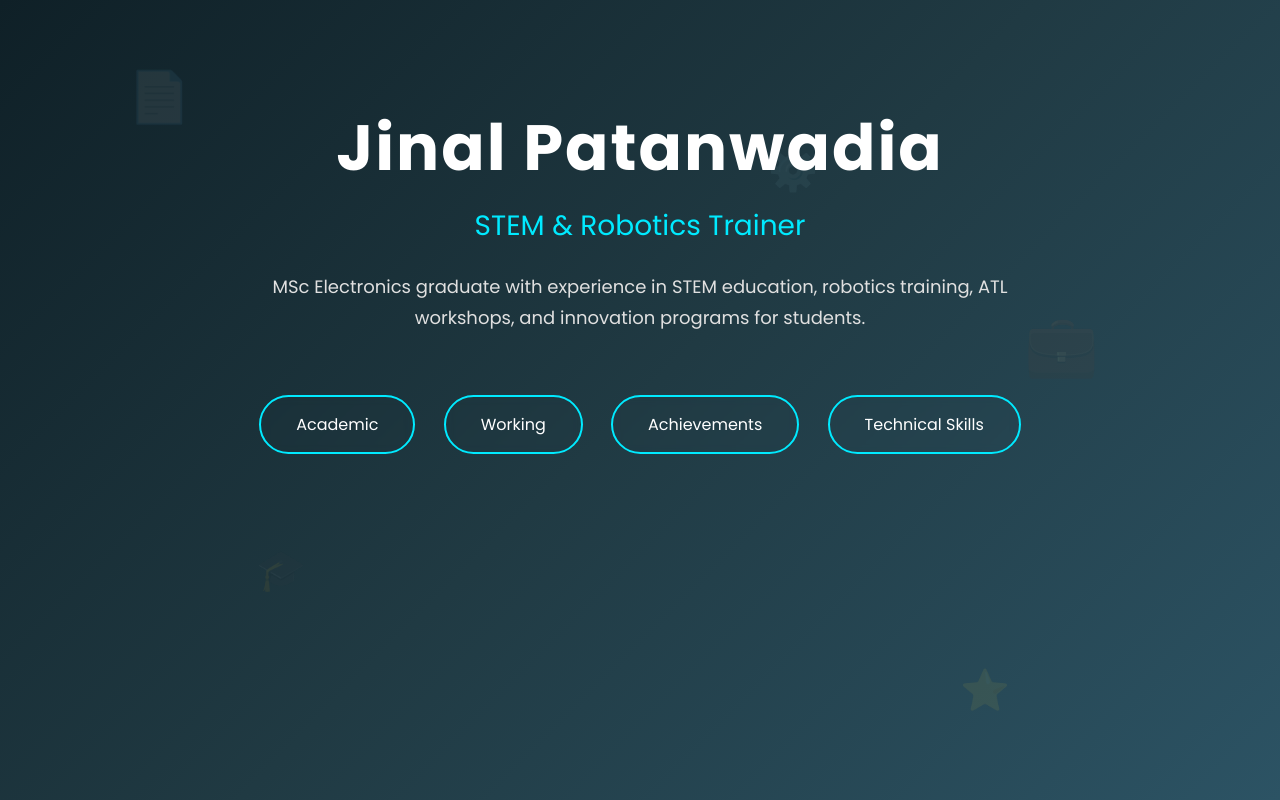
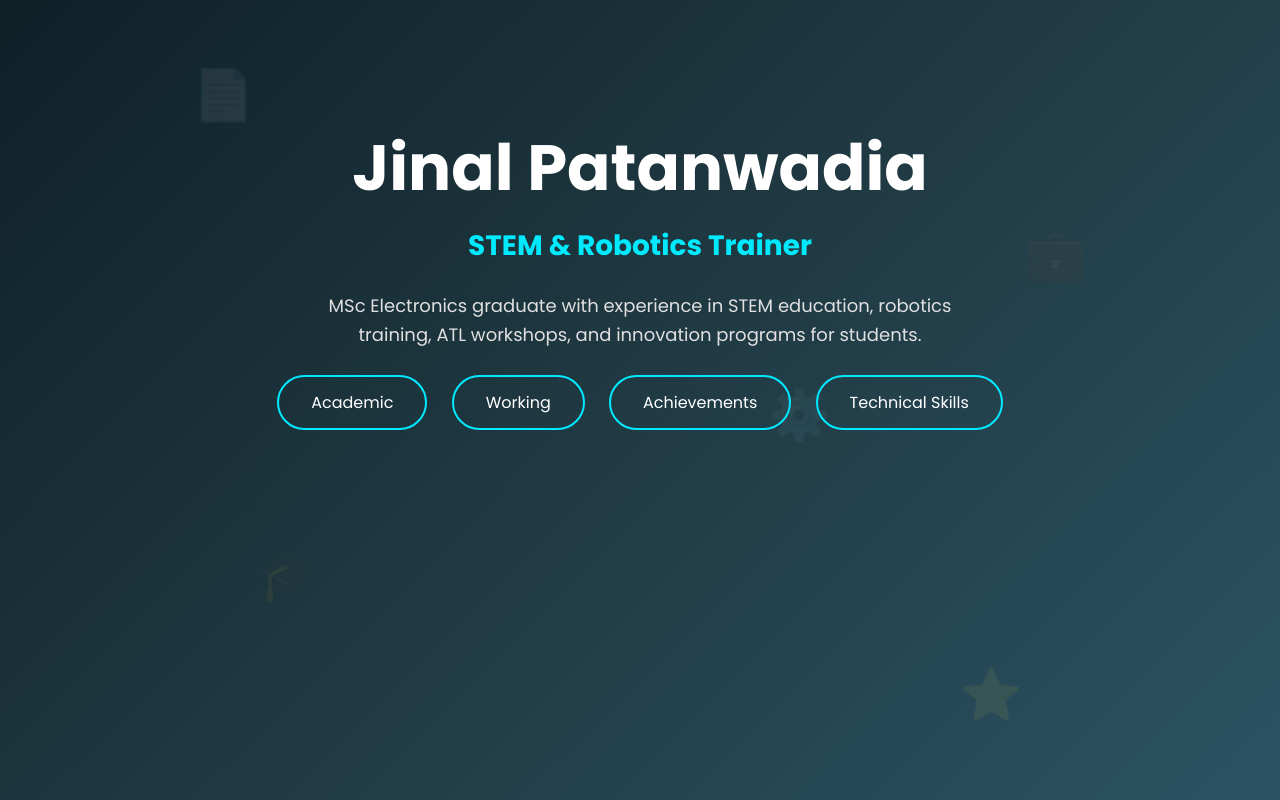
Before and after one commit to jinalstembotix/jinalpatanwadia.github.io, a plain HTML site: page index.html in a window 1280 px wide. Drawn offline with Linux system fonts and the light colour scheme.

Commit message:
Update style.css

```diff
--- a/style.css
+++ b/style.css
@@ -1,64 +1,37 @@
-/* Google Font */
 @import url('https://fonts.googleapis.com/css2?family=Poppins:wght@300;400;600;700&display=swap');
 
-/* Reset */
 * {
   margin: 0;
   padding: 0;
   box-sizing: border-box;
 }
 
-/* Body */
 body {
   font-family: 'Poppins', sans-serif;
   min-height: 100vh;
   background: linear-gradient(135deg, #0f2027, #203a43, #2c5364);
-  color: #ffffff;
-  overflow-x: hidden;
+  color: white;
+  overflow: hidden;
 }
 
-/* Floating Icons Background */
+/* Floating Icons */
 .background-icons span {
   position: absolute;
+  font-size: 50px;
   color: rgba(255, 255, 255, 0.08);
-  font-size: 40px;
-  animation: float 15s linear infinite;
+  animation: float 8s ease-in-out infinite;
 }
 
-.background-icons span:nth-child(1) {
-  top: 10%;
-  left: 10%;
-  font-size: 50px;
-}
-.background-icons span:nth-child(2) {
-  top: 40%;
-  left: 80%;
-  font-size: 60px;
-}
-.background-icons span:nth-child(3) {
-  top: 70%;
-  left: 20%;
-}
-.background-icons span:nth-child(4) {
-  top: 20%;
-  left: 60%;
-}
-.background-icons span:nth-child(5) {
-  top: 85%;
-  left: 75%;
-}
+.background-icons span:nth-child(1) { top: 10%; left: 15%; }
+.background-icons span:nth-child(2) { top: 30%; left: 80%; }
+.background-icons span:nth-child(3) { top: 70%; left: 20%; }
+.background-icons span:nth-child(4) { top: 50%; left: 60%; }
+.background-icons span:nth-child(5) { top: 85%; left: 75%; }
 
-/* Floating Animation */
 @keyframes float {
-  0% {
-    transform: translateY(0);
-  }
-  50% {
-    transform: translateY(-30px);
-  }
-  100% {
-    transform: translateY(0);
-  }
+  0% { transform: translateY(0); }
+  50% { transform: translateY(-25px); }
+  100% { transform: translateY(0); }
 }
 
 /* Main Container */
@@ -66,61 +39,47 @@ body {
   position: relative;
   z-index: 2;
   text-align: center;
-  padding: 100px 20px;
+  padding-top: 120px;
 }
 
-/* Name Heading */
+/* Headings */
 h1 {
   font-size: 64px;
   font-weight: 700;
-  letter-spacing: 2px;
 }
 
-/* Post Title */
 h2 {
   font-size: 28px;
-  font-weight: 400;
   color: #00eaff;
   margin-top: 10px;
 }
 
 /* Description */
 p {
-  max-width: 750px;
+  max-width: 700px;
   margin: 25px auto;
   font-size: 18px;
-  line-height: 1.7;
+  line-height: 1.6;
   color: #e0e0e0;
 }
 
 /* Buttons */
 .buttons {
-  margin-top: 50px;
+  margin-top: 40px;
 }
 
 .btn {
-  display: inline-block;
-  margin: 12px;
-  padding: 15px 35px;
+  text-decoration: none;
+  color: white;
+  border: 2px solid #00eaff;
+  padding: 14px 32px;
+  margin: 10px;
   border-radius: 40px;
-  text-decoration: none;
-  font-size: 16px;
-  font-weight: 500;
-  color: #ffffff;
-  border: 2px solid #00eaff;
-  transition: all 0.4s ease;
-  backdrop-filter: blur(5px);
+  transition: 0.3s;
 }
 
-/* Button Hover */
 .btn:hover {
-  background-color: #00eaff;
+  background: #00eaff;
   color: #0f2027;
-  transform: translateY(-5px);
-  box-shadow: 0 10px 30px rgba(0, 234, 255, 0.4);
+  box-shadow: 0 0 20px #00eaff;
 }
-
-/* Back Button Center */
-.back {
-  margin-top: 40px;
-}
```
